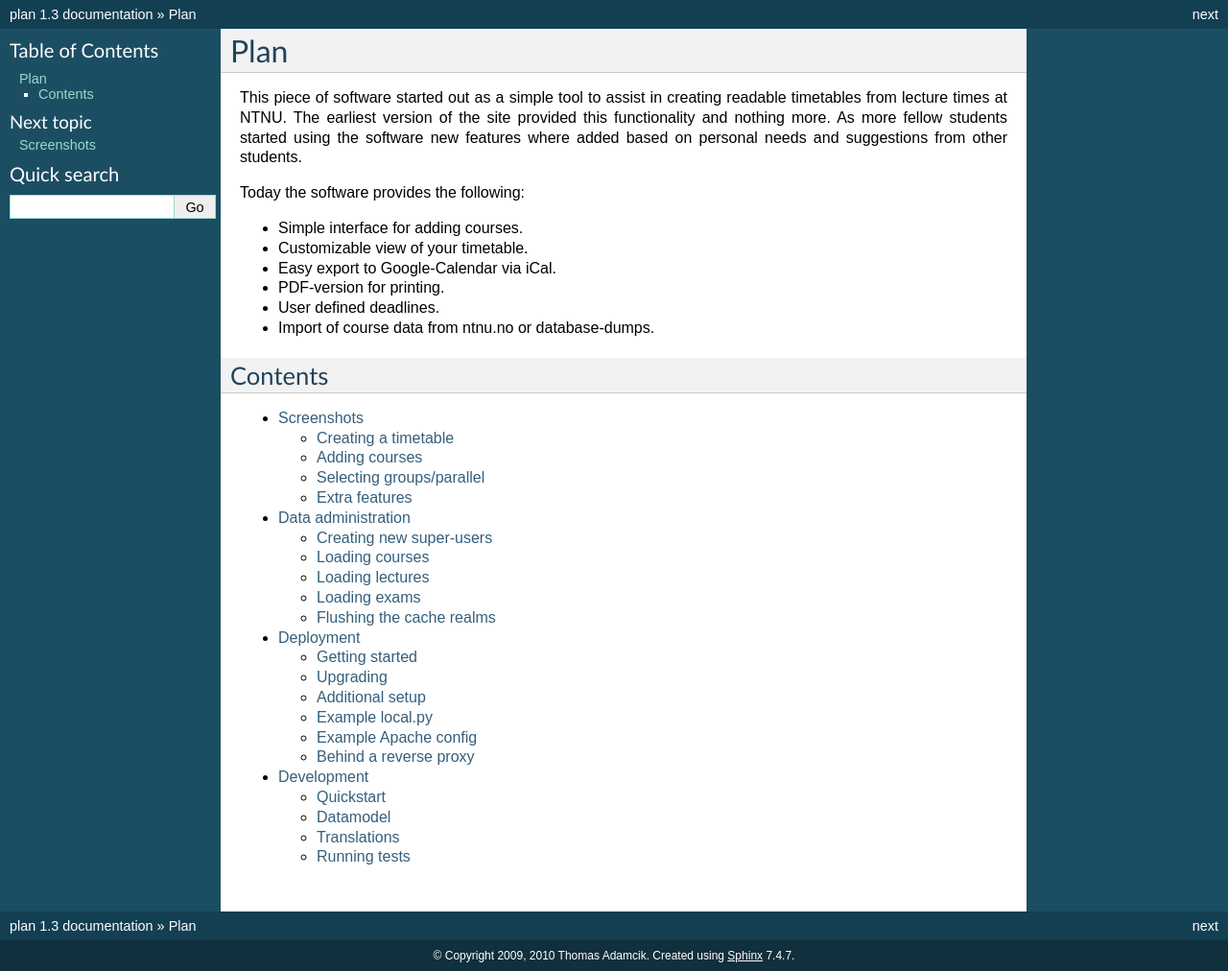
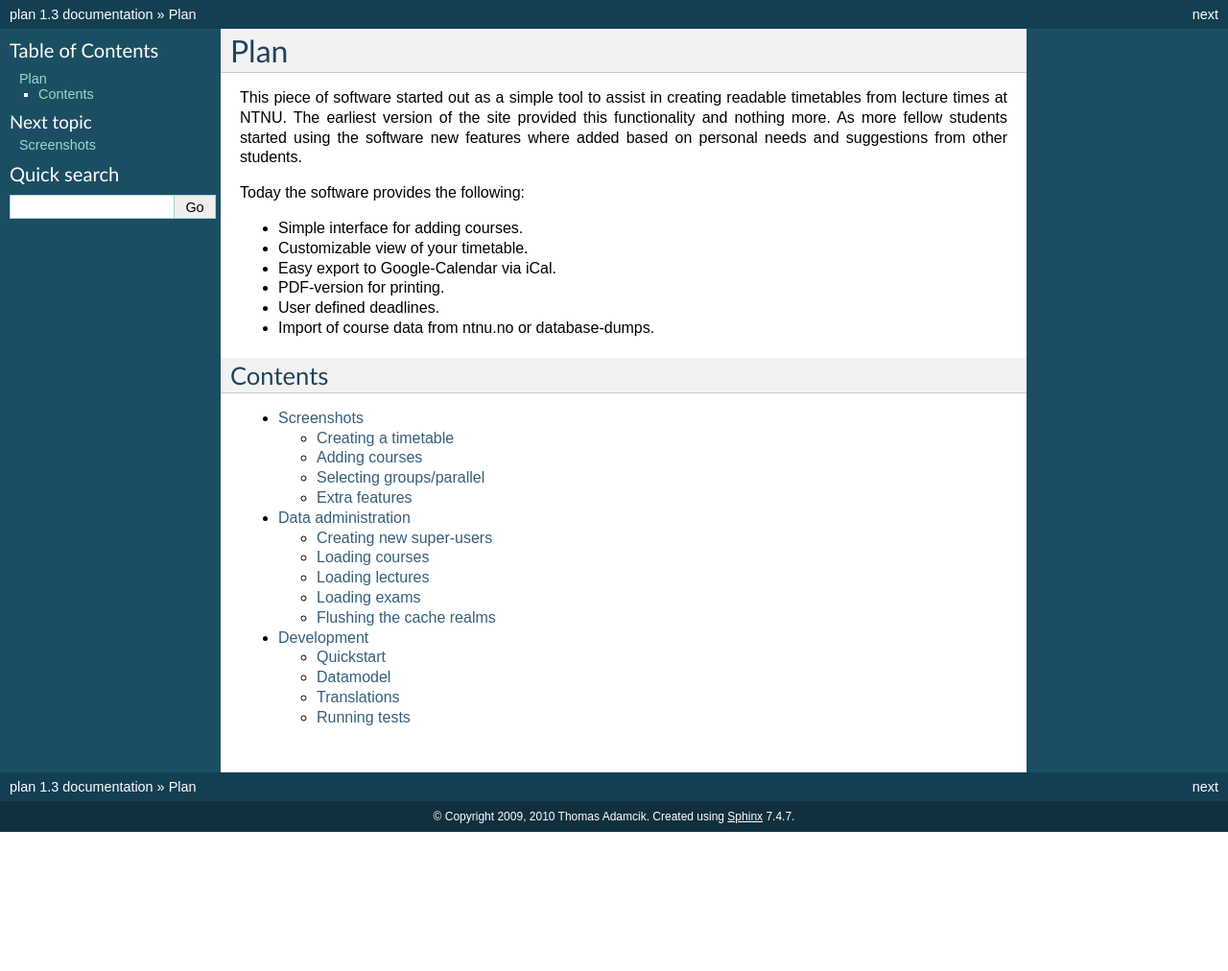
Before and after one commit to adamcik/plan, a Sphinx documentation site: the page built from docs/index.rst, in a window 1280 px wide. Shown: the whole page at 96% size. Built offline with Sphinx 7.4.7, drawn with Linux system fonts in a browser that asks for light colours; after the commit the page ends 900 px from its top, so only the background shows below that; some of the changed lines change nothing that is shown.

Commit message:
Remove legacy deployment docs

```diff
--- a/docs/deployment.rst
+++ /dev/null
@@ -1,201 +0,0 @@
-Deployment
-==========
-
-There are a number of methods for deploying Django based applications Currently
-the recommended deployment method is WSGI.
-
-.. seealso::
- `<http://docs.djangoproject.com/en/dev/howto/deployment/>`_
-
-Getting started
----------------
-
-See the :file:`INSTALL` file for a list of package requirements
-for Ubuntu/Debian, or use the supplied :file:`requirements.txt`
-file to setup the dependencies using `pip <http://pip.openplans.org/>`_.
-
-#. Checkout the code.
-
-   * You might want to place the scripts outside the htdocs folder, e.g. /srv/www/timeplan
-   * If scripts are placed outside htdocs, the :file:`timeplan/media` folder
-     needs to be symlinked, e.g. :file:`/srv/www/htdocs/timeplan/media` →
-     :file:`/srv/www/timeplan/media` or made available using the alias
-     directive in Apache.
-
-#. Necessary externals will need to be instaled using :command:`pip`.
-#. Setup apache by following `Example Apache config`_ and reload apache.
-#. Check `<www.example.com/timeplan/media/css/style.css>`_ to ensure that
-   media is setup correctly
-#. Setup `local configuration` (:file:`plan/settings/local.py`)
-#. Create the database ``./manage.py syncdb``
-
-   * Alternatively use ``./manage.py sqlall auth sites admin sessions
-     contenttypes common`` to generate the SQL statements needed to create the
-     database manually
-
-#. Perform the required database migrations ``./manage.py migrate``
-#. Create compressed media files ``./manage.py synccompress``
-
-   * This needs to be done whenever the CSS or JS files for the site change
-   * Any caches (memcached etc.) will need to be flushed as the cached data
-     will point to removed files
-   * Memcache flushing: ``echo "flush_all" | nc localhost 11211`` or restart
-     memcached.
-
-#. Touch :file:`wsgi/plan.wsgi` to reload the process
-#. Check `www.example.com/timeplan/` and the main page should appear
-
-   * If this doesn't work check the vhost's error-log and/or the apache
-     error-log for hints about what is wrong
-
-#. Disable debug mode: open :file:`settings/local.py` and add ``DEBUG = False``
-
-Upgrading
----------
-
-For a regular install that is already using :command:`south` the following should
-suffice for upgrading to a newer version:
-
-#. Backup your database (and optionally your install).
-#. Retrieve the new version from VCS or tar-ball.
-#. Check that :file:`requirements.txt` dependencies are met, if you are using
-   :command:`virtualenv` and :command:`pip` simply running
-   ``pip install -E path/to/virtualenv/dir -r requirements.txt`` should
-   suffice.
-#. Run ``./manage.py migrate`` to perform any database migrations.
-#. Run ``./manage.py synccompress`` to compress any new JS and/or CSS.
-#. Run ``touch ../wsgi/plan.wsgi`` to reload the application or restart Apache.
-#. Note that you might have to flush your cache for changes to become visible.
-
-.. important::
-  If the install hasn't been using :command:`south` the following needs to run to get
-  the system in the correct state. As of version ``1.3`` all plan installs are
-  expected to use south for migrations.
-
-  * ``1.0`` users need to run ``./manage.py migrate common 0001 --skip`` first
-  * ``1.1`` users need to run ``./manage.py migrate common 0035 --skip`` first
-  * ``1.2`` users need to run ``./manage.py migrate common 0038 --skip`` first
-
-Additional setup
-----------------
-
-If using the `Django admin site
-<http://docs.djangoproject.com/en/dev/ref/contrib/admin/>`_ , media files
-should be available from the directory given in :file:`plan/settings/local.py`
-``ADMIN_MEDIA_PREFIX = '/timeplan/media/admin'``.
-
-- From checkout path, create a symlinked folder: ``ln -s
-  /usr/share/python-support/python-django/django/contrib/admin/media
-  media/admin`` **OR**
-- Add an alias to Apache config: ``Alias /timeplan/media/admin/
-  /usr/share/python-support/python-django/django/contrib/admin/media``
-
-Example local.py
-----------------
-
-Using the default settings file gives you reasonable sensible settings for
-development which rely on a local SQLite database for storage. To allow for
-local configuration of the site add a file :file:`plan/settings/local.py`.
-This is the file where the settings specific to your site should be kept, this
-file should not be checked in to any VCS and is where the software will end up
-getting the database credentials.
-
-
-::
-
-    DEBUG = True
-    TEMPLATE_DEBUG = DEBUG
-
-    ADMINS = (
-        ('<Your name here>', '<your email here>'),
-    )
-    MANAGERS = ADMINS
-
-    # Make this unique, and don't share it with anybody.
-    SECRET_KEY = '<Your nice long secret key here>'
-
-    DATABASE_ENGINE = 'mysql' # See Django docs...
-    DATABASE_NAME = '<Your db name here>'
-    DATABASE_USER = '<Your db user here>'
-    DATABASE_HOST = '<Your db host here>'
-    DATABASE_PASSWORD = '<Your db password here>'
-    DATABASE_OPTIONS = { # Only needed for mySQL
-       "init_command": "SET storage_engine=INNODB",
-    }
-
-    # This extra set of settings is to connect to
-    # the NTNU lecture database.
-    MYSQL_NAME = ''
-    MYSQL_USER = ''
-    MYSQL_PASSWORD = ''
-    MYSQL_HOST = ''
-
-    CACHE_BACKEND = 'locmen://' # See Django docs...
-    CACHE_PREFIX = '<Your prefix here>' # Should be unique per site
-
-    # Web URL where Django should expect to find media files
-    MEDIA_URL = '/timeplan/media/'
-    ADMIN_MEDIA_PREFIX = '/timeplan/media/admin/'
-
-    # Hostname to be used in UID of ical events, should be a constant service-name
-    # as UID changes will trigger email notices for new events in some cases.
-    ICAL_HOSTNAME = '<Your service DNS name here>'
-
-    # Where the software can be downloaded as required by the AGPL
-    SOURCE_URL = 'https://github.com/adamcik/plan'
-
-Remember to set ``DEBUG = False`` on all production setups.
-
-Example Apache config
----------------------
-
-::
-
-    RewriteEngine On
-    # Add trailing slash
-    RewriteRule ^/timeplan$ /timeplan/ [R=permanent,L]
-
-    WSGIScriptAlias /timeplan /path/to/checkout/timeplan/wsgi/plan.wsgi
-
-    Alias /timeplan/media  /path/to/checkout/htdocs/timeplan/media
-
-    <Location /timeplan/media>
-        SetHandler None
-
-        # If DEFLATE is already turned on globally this is not needed.
-        AddOutputFilterByType DEFLATE text/css application/x-javascript
-    </Location>
-
-.. seealso::
-   `<http://code.google.com/p/modwsgi/wiki/IntegrationWithDjango>`_
-
-.. _proxy:
-
-Behind a reverse proxy
-----------------------
-
-To setup the application behind a proxy using mod_proxy, the following
-configuration is needed on the frontend server:
-
-::
-
-    <Proxy *> # Enable proxy for vhost
-        Order allow,deny
-        Allow from all
-    </Proxy>
-
-    ProxyRequests Off # Turn of forward proxy
-
-    # Setup reverse-proxy
-    ProxyPass /timeplan/ http://backend.server.com/timeplan/
-    ProxyPassReverse /timeplan/ http://backend.server.com/timeplan/
-
-If the app is located at the same URL on both frontend and backend everything
-should work fine from here on.
-
-If the backend has the app setup at ``/`` and the frontend at ``/timeplan/``
-simply add the following :file:`plan/settings/local.py`
-
-::
-
-    FORCE_SCRIPT_NAME = '/timeplan/'
--- a/docs/index.rst
+++ b/docs/index.rst
@@ -26,5 +26,4 @@
 
    screenshots
    data
-   deployment
    development
```
